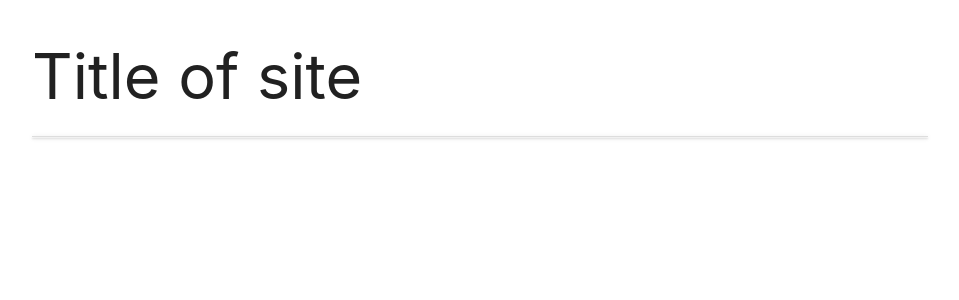
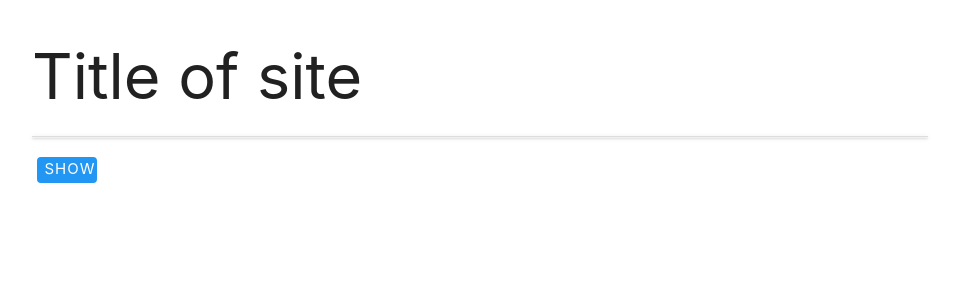
Before and after one commit to LittleBlue418/task-manager, a Flask app: page / in a window 1280 px wide. Shown: the top 300 px of the page, without its empty margins (160-1119 px from the left). Run offline with Flask 2, Linux system fonts and the light colour scheme; data that the repository does not hold is empty; some libraries are stand-ins or nearby versions.

Commit message:
Impliment hide & show of completed tasks

```diff
--- a/app.py
+++ b/app.py
@@ -21,7 +21,19 @@
 @app.route('/')
 @app.route('/get_tasks')
 def get_tasks():
-    return render_template("tasks.html", tasks=mongo.db.tasks.find())
+    show_completed = bool(request.args.get('show_completed'))
+
+    tasks = list(mongo.db.tasks.find())
+    completed = []
+    not_completed = []
+
+    for task in tasks:
+        if task['complete']:
+            completed.append(task)
+        else:
+            not_completed.append(task)
+
+    return render_template("tasks.html", completed=completed, not_completed=not_completed, show_completed=show_completed)
 
 
 @app.route('/add_task')
--- a/templates/tasks.html
+++ b/templates/tasks.html
@@ -3,7 +3,7 @@
 
 
     <ul class="collapsible">
-        {% for task in tasks %}
+        {% for task in not_completed %}
             <li>
                 <div class="collapsible-header">
                     <div class="col s3">
@@ -28,7 +28,43 @@
                     </span>
                 </div>
             </li>
-    {% endfor %}
+        {% endfor %}
     </ul>
 
+    {% if show_completed %}
+        <a href="{{url_for('get_tasks')}}" class="waves-effect waves-light btn_small blue">Hide Completed</a>
+    {% else %}
+        <a href="{{url_for('get_tasks')}}?show_completed=True" class="waves-effect waves-light btn_small blue">Show Completed</a>
+    {% endif %}
+
+    {% if show_completed %}
+        <ul class="collapsible">
+            {% for task in completed %}
+                <li>
+                    <div class="collapsible-header">
+                        <div class="col s3">
+                            {% if task.is_urgent %}
+                                <i class="material-icons">flag</i>
+                            {% else %}
+                                <i class="material-icons">remove</i>
+                            {% endif %}
+                        </div>
+                        <div class="col s3">
+                            <i class="material-icons">arrow_drop_down</i>
+                            <a href="{{url_for('edit_task', task_id=task._id)}}" class="waves-effect waves-light btn_small green">Done</a>
+                            <a href="{{url_for('edit_task', task_id=task._id)}}" class="waves-effect waves-light btn_small blue">Edit</a>
+                        </div>
+                        <div class="col s3 task_header">
+                            {{task.task_name}}  -  {{task.due_date}}  -  {{task.category_name}}
+                        </div>
+                    </div>
+                    <div class="collapsible-body">
+                        <span>
+                            {{task.task_description}}
+                        </span>
+                    </div>
+                </li>
+            {% endfor %}
+        </ul>
+    {% endif %}
 {% endblock%}
```
